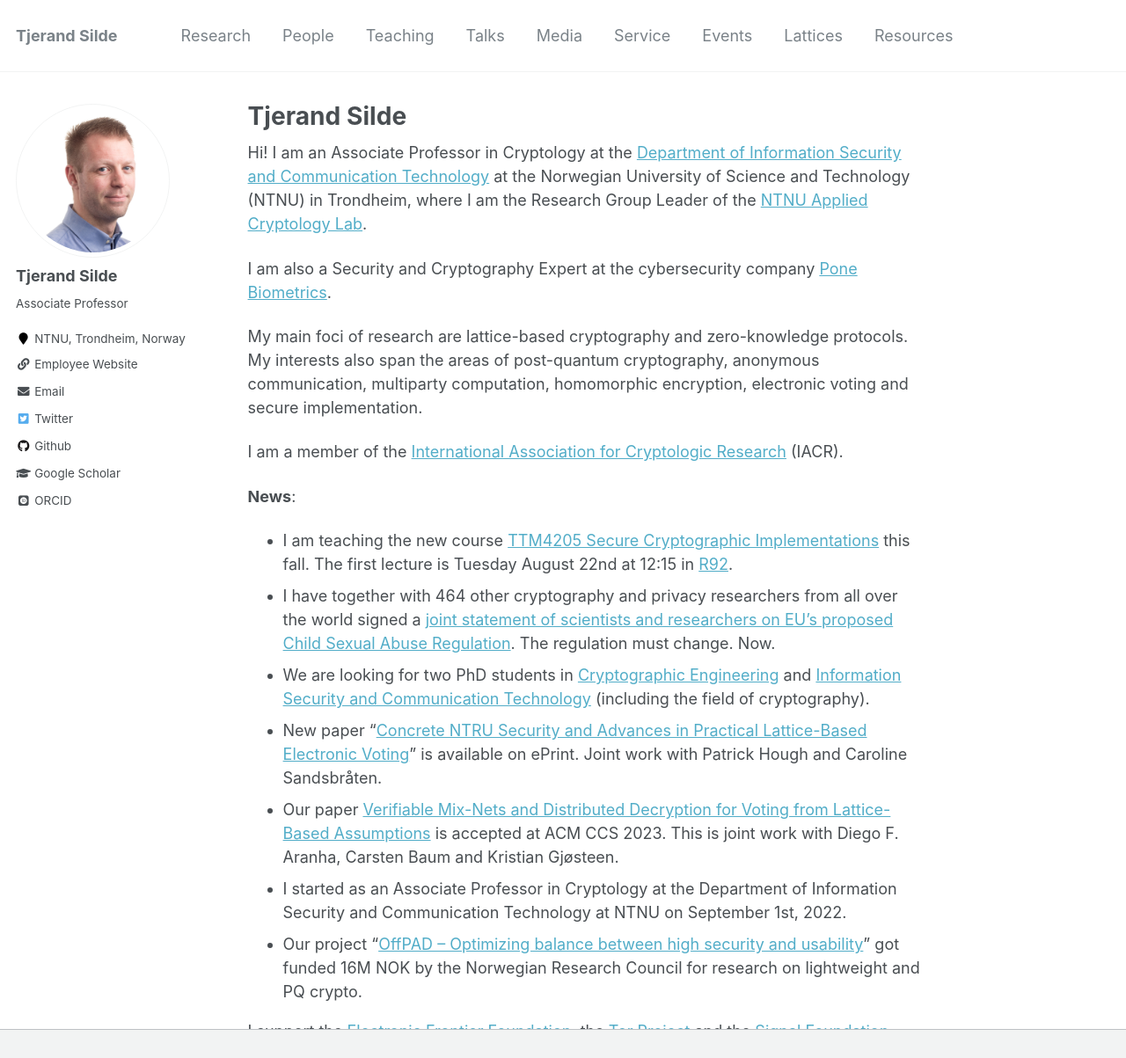
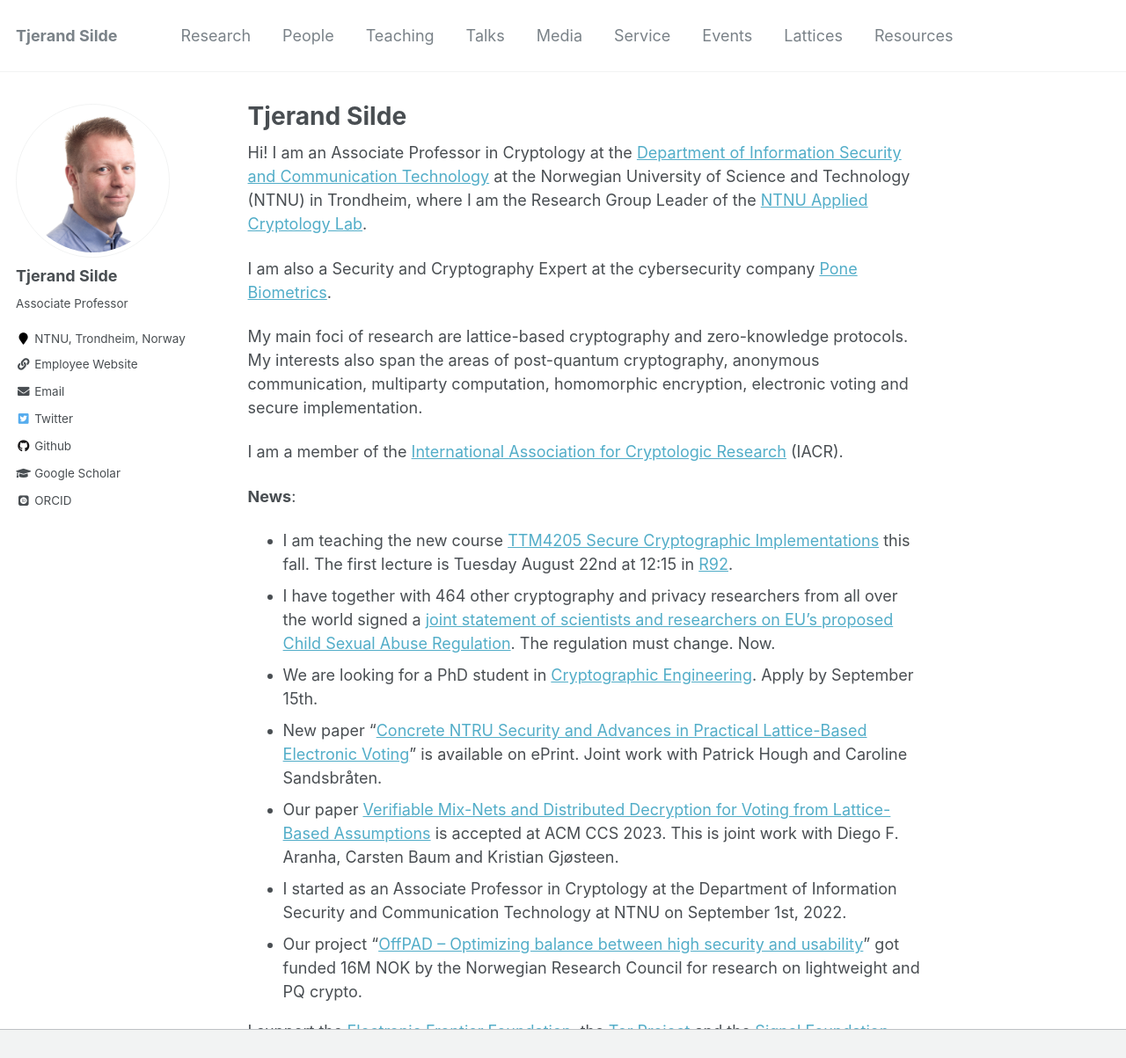
Before and after one commit to tjesi/tjesi.github.io, a Jekyll site: the page built from _pages/about.md, in a window 1280 px wide and 1399 px high, cut to the strip 0-1203 px from the top of the window. Shown: the whole strip at 88% size. Built offline with Jekyll 4.4.1, drawn with Linux system fonts in a browser that asks for light colours; some web fonts are replaced.

Commit message:
Update about.md

```diff
--- a/_pages/about.md
+++ b/_pages/about.md
@@ -7,6 +7,8 @@ redirect_from:
   - /about/
   - /about.html
 ---
+
+<base target="_blank">
 
 Hi! I am an Associate Professor in Cryptology at the [Department of Information Security and Communication Technology](https://www.ntnu.edu/iik) at the Norwegian University of Science and Technology (NTNU) in Trondheim, where I am the Research Group Leader of the [NTNU Applied Cryptology Lab](https://www.ntnu.edu/iik/nacl-lab).
 
@@ -18,9 +20,9 @@ I am a member of the [International Association for Cryptologic Research](https:
 
 **News**:
 
-- I am teaching the new course [TTM4205 Secure Cryptographic Implementations](https://www.ntnu.no/studier/emner/TTM4205) this fall. The first lecture is Tuesday August 22nd at 12:15 in [R92](https://link.mazemap.com/H5vy03ul).
+- I am teaching the new course [TTM4205 Secure Cryptographic Implementations](https://tjerandsilde.no/TTM4205) this fall. The first lecture is Tuesday August 22nd at 12:15 in [R92](https://link.mazemap.com/H5vy03ul).
 - I have together with 464 other cryptography and privacy researchers from all over the world signed a [joint statement of scientists and researchers on EU’s proposed Child Sexual Abuse Regulation](https://docs.google.com/document/d/13Aeex72MtFBjKhExRTooVMWN9TC-pbH-5LEaAbMF91Y/edit). The regulation must change. Now.
-- We are looking for two PhD students in [Cryptographic Engineering](https://www.jobbnorge.no/en/available-jobs/job/246480/phd-candidate-in-cryptography-engineering) and [Information Security and Communication Technology](https://www.jobbnorge.no/en/available-jobs/job/247375/phd-candidate-in-information-security-and-communication-technology) (including the field of cryptography).
+- We are looking for a PhD student in [Cryptographic Engineering](https://www.jobbnorge.no/en/available-jobs/job/246480/phd-candidate-in-cryptography-engineering). Apply by September 15th.
 - New paper "[Concrete NTRU Security and Advances in Practical Lattice-Based Electronic Voting](https://eprint.iacr.org/2023/933)" is available on ePrint. Joint work with Patrick Hough and Caroline Sandsbråten.
 - Our paper [Verifiable Mix-Nets and Distributed Decryption for Voting from Lattice-Based Assumptions](https://eprint.iacr.org/2022/422.pdf) is accepted at ACM CCS 2023. This is joint work with Diego F. Aranha, Carsten Baum and Kristian Gjøsteen.
 - I started as an Associate Professor in Cryptology at the Department of Information Security and Communication Technology at NTNU on September 1st, 2022.
```
